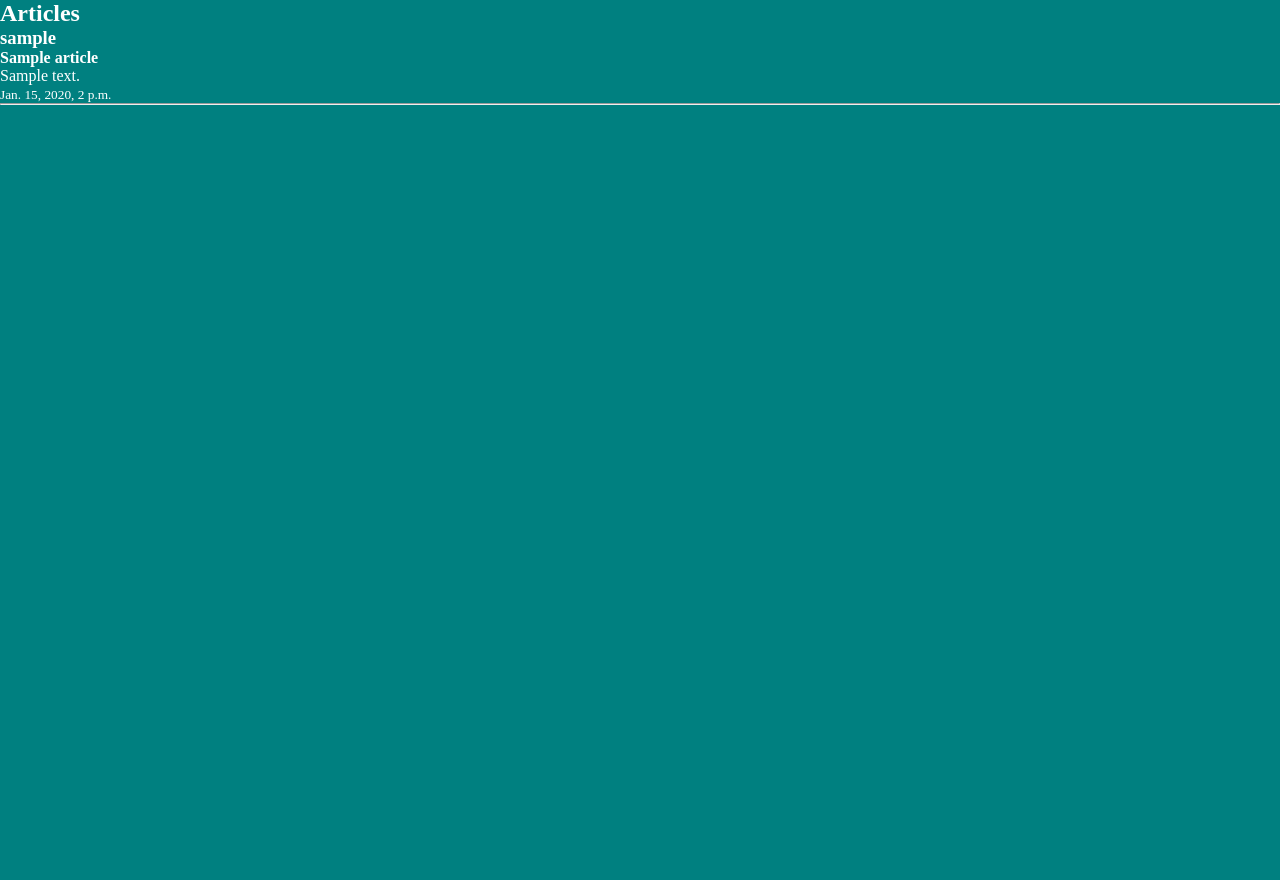
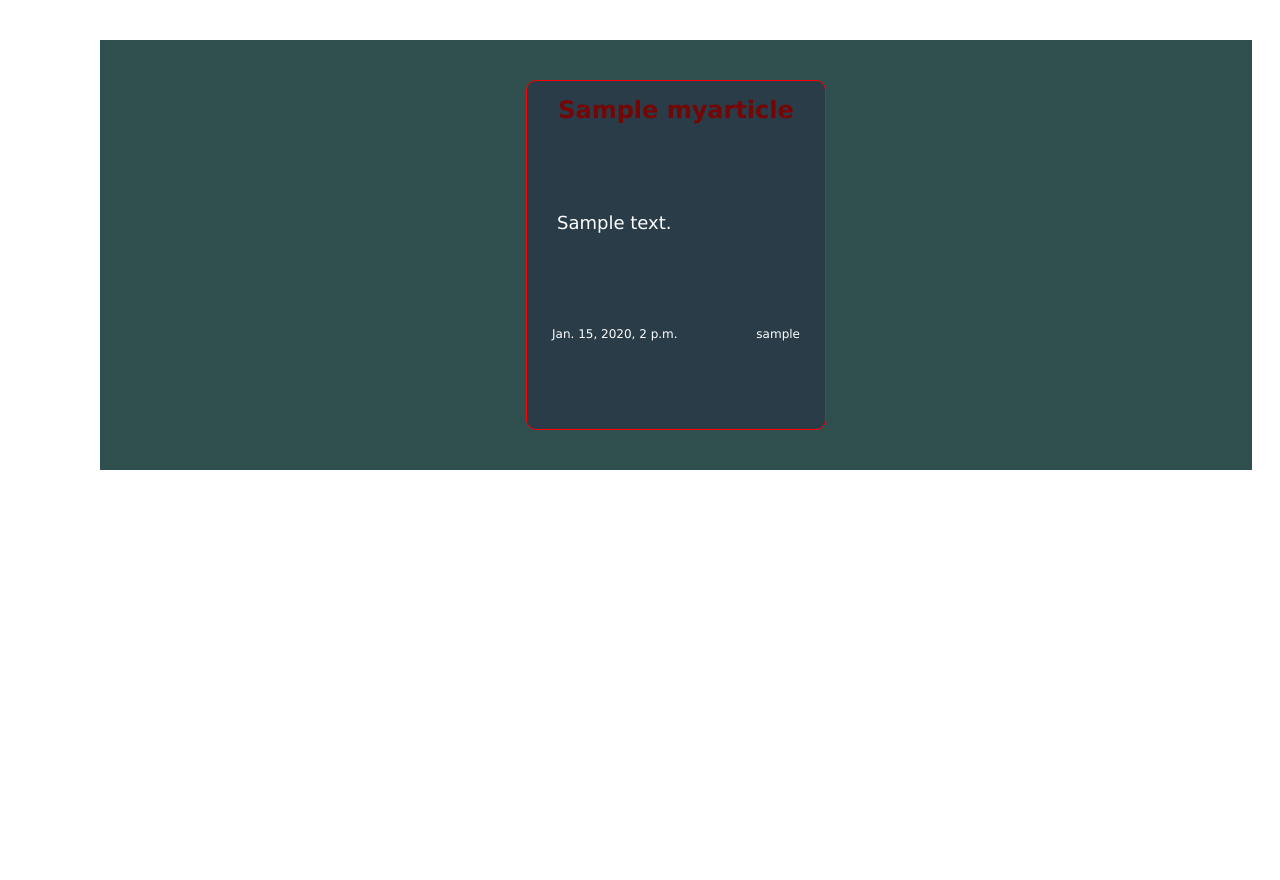
Before and after one commit to ismayilovasgar/task_django_28_05, a Django app: page / in a window 1280 px wide. Before the commit the page ends 105 px from the top, so only its background shows below. Run offline with Django 5.2, Linux system fonts and the light colour scheme; tables that the repository leaves empty hold one stand-in row (values such as "Sample post").

Commit message:
last_version

```diff
--- a/article/admin.py
+++ b/article/admin.py
@@ -1,6 +1,8 @@
 from django.contrib import admin
 
 from article.models import Article
+from article.models import MyArticles
 
 # Register your models here.
 admin.site.register(Article)
+admin.site.register(MyArticles)
--- a/article/models.py
+++ b/article/models.py
@@ -11,3 +11,14 @@ class Article(models.Model):
 
     def __str__(self):
         return f"{self.author} | {self.title}"
+
+
+class MyArticles(models.Model):
+    author = models.ForeignKey("auth.User", on_delete=models.CASCADE)
+    title = models.CharField(max_length=30)
+    content = models.TextField(max_length=200)
+    created_date = models.DateTimeField(auto_now_add=True)
+    is_active = models.BooleanField()
+
+    def __str__(self):
+        return f"{self.author} | {self.title}"
--- a/article/views.py
+++ b/article/views.py
@@ -1,8 +1,12 @@
 from django.shortcuts import render
-from article.models import Article
+
+# from article.models import Article
+from article.models import MyArticles
 
 
 # Create your views here.
 def home__page(request):
-    articles = Article.objects.all()
+    # articles = Article.objects.all()
+    articles = MyArticles.objects.all()
+    # return render(request, "index.html", {"articles": articles})
     return render(request, "index.html", {"articles": articles})
--- a/static/style.css
+++ b/static/style.css
@@ -5,8 +5,57 @@
   text-decoration: none;
   list-style: none;
 }
+.container {
+  width: 1200px;
+  max-width: 90%;
+  margin: 0 auto;
+  height: 100vh;
+  margin: 40px 100px;
+}
+.card_lists {
+  display: flex;
+  flex-wrap: wrap;
+  justify-content: center;
+  align-items: center;
+  /* margin: 120px 0 0 0; */
+  background-color: darkslategrey;
+  gap: 40px;
+  min-height: 20vh;
+  padding: 40px;
+  color: white;
+  font-family: Verdana, Geneva, Tahoma, sans-serif;
+}
 
-body {
-  background-color: teal;
-  color: white;
+.card {
+  border: 1px solid red;
+  border-radius: 10px;
+  width: 300px;
+  display: flex;
+  flex-direction: column;
+  justify-content: space-between;
+  padding: 5px 20px;
+  min-height: 350px;
+  background-color: rgba(31, 22, 56, 0.315);
 }
+.card_title {
+  text-align: center;
+  padding: 10px 0;
+  color: rgb(117, 6, 6);
+}
+.card_content {
+  text-align: justify;
+  font-size: 18px;
+  text-indent: 10px;
+  padding: 0 0 10px 0;
+}
+.card_footer {
+  display: flex;
+  justify-content: space-between;
+  align-items: center;
+  font-size: 12px;
+  font-family: "Lucida Sans", "Lucida Sans Regular", "Lucida Grande",
+    "Lucida Sans Unicode", Geneva, Verdana, sans-serif;
+}
+.card_footer {
+  margin: 5px;
+}
--- a/templates/index.html
+++ b/templates/index.html
@@ -1,18 +1,28 @@
 {% extends "base.html" %} {% block content %}
 
-<div class="articles">
-  <h2>Articles</h2>
-  <ul>
-    {% for article in articles %}
-    <li>
-      <h3>{{ article.author}}</h3>
-      <h4>{{ article.title}}</h4>
-      <p>{{ article.content}}</p>
-      <small>{{ article.created_date}}</small>
-    </li>
-    <hr />
-    {% endfor %}
-  </ul>
+<div class="container">
+  <div class="card_container">
+    <ul class="card_lists">
+
+      {% for article in articles %}
+      {% if article.is_active %}
+
+      <li class="card">
+        <h2 class="card_title">{{ article.title}}</h2>
+        <p class="card_content">{{ article.content}}</p>
+
+        <div class="card_footer">
+          <p>{{ article.created_date}}</p>
+          <p>{{ article.author}}</p>
+        </div>
+        <p></p>
+      </li>
+
+      {% endif %}
+      {% endfor %}
+
+    </ul>
+  </div>
 </div>
 
 {% endblock content %}
```
Also changed, not shown: article/migrations/0002_myarticles.py (added).
